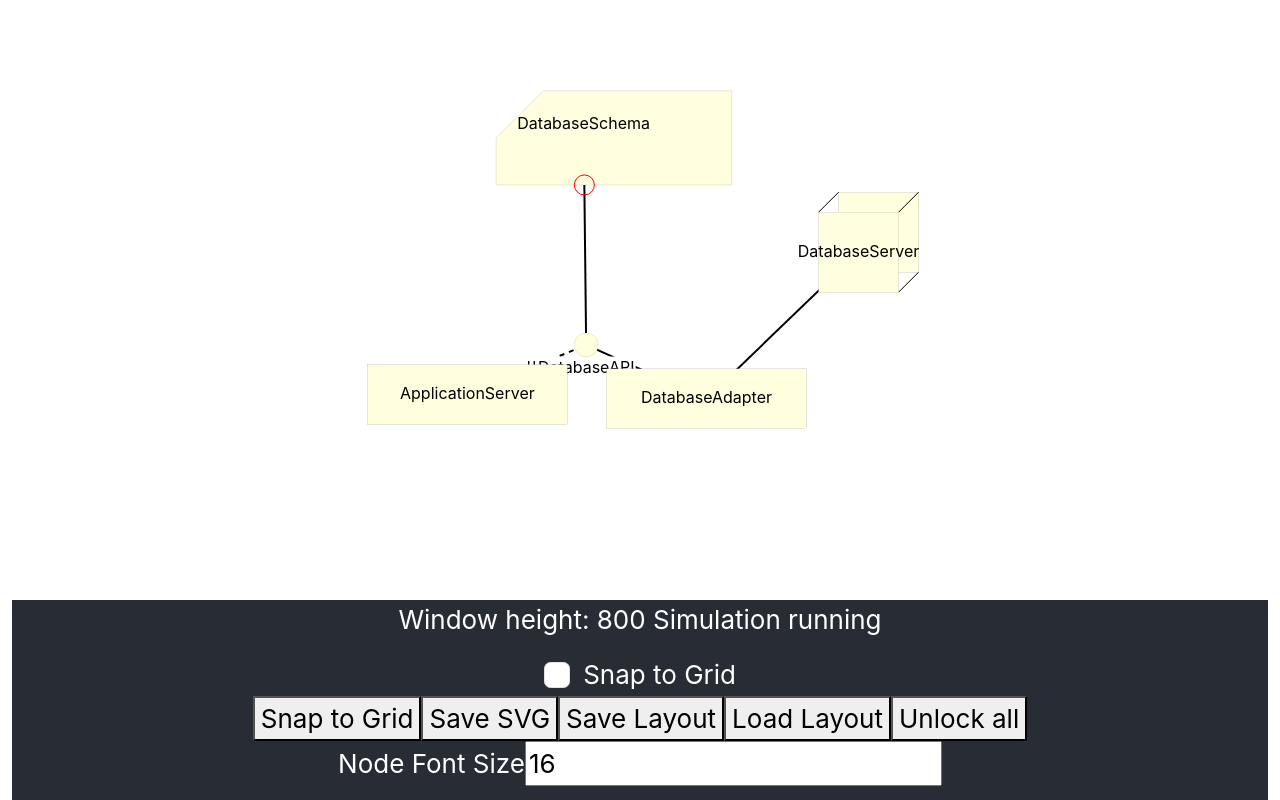
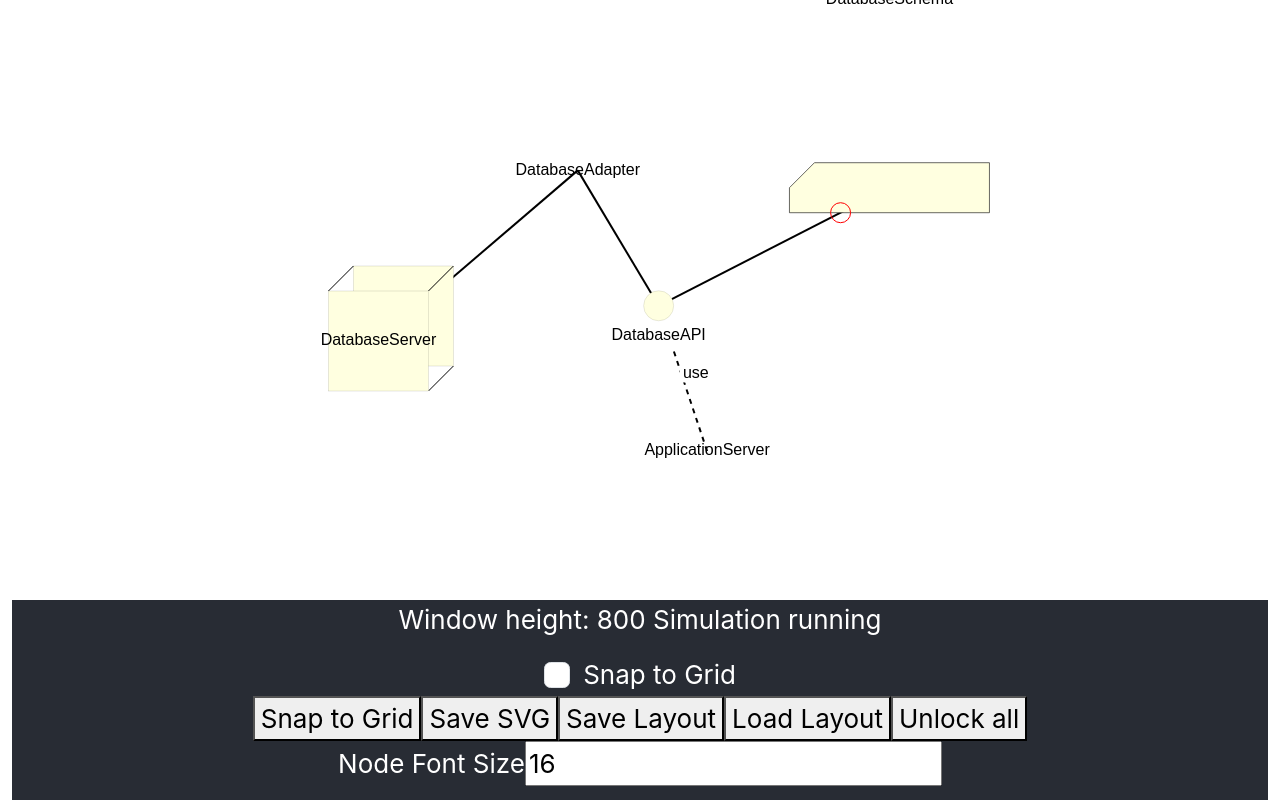
Before and after one commit to m-emm/graph-layouter-interactive, a React (Create React App) app: page / in a window 1280 px wide. Shown: the top 800 px of the page. Built offline with nearby package versions, Linux system fonts and the light colour scheme.

Commit message:
Add arrows for

```diff
--- a/src/App.js
+++ b/src/App.js
@@ -5,12 +5,12 @@
 function App() {
   const width = 2000;
   const height = 900;
-  const nodeRadius = 40;
+  const nodeRadius = 50;
 
   return (
     <div className="App">
       <header className="App-header">
-        <GraphContainer width={width} height={height} nodeRadius={nodeRadius}/>
+        <GraphContainer width={width} height={height} nodeRadius={nodeRadius} />
       </header>
     </div>
   );
--- a/src/GraphContainer.js
+++ b/src/GraphContainer.js
@@ -10,6 +10,7 @@
 
 
 function GraphContainer({width,height,nodeRadius}) {
+  const boxAspecRatio  =  4.0;
   const centerForceStrength = 1.0
   const numCols = 5;
   const ref = React.useRef();
@@ -80,7 +81,7 @@
 
   return (
     <div ref={ref} className="graph-container">
-        <GraphSvg width={size.width} height={size.height} nodes={listNodes} edges={listEdges} velocityDecay="0.6" forces={forces} nodeRadius={nodeRadius} resizeCounter={resizeCounter} gridX={0.5*nodeRadius} gridY ={0.5*nodeRadius} ></GraphSvg>
+        <GraphSvg width={size.width} height={size.height} nodes={listNodes} edges={listEdges} velocityDecay="0.6" forces={forces} nodeRadius={nodeRadius} resizeCounter={resizeCounter} gridX={0.5*nodeRadius} gridY ={0.5*nodeRadius} boxAspecRatio={boxAspecRatio}></GraphSvg>
         <p>{resizeCounter}</p>
         </div>
   );
--- a/src/GraphNode.js
+++ b/src/GraphNode.js
@@ -1,15 +1,13 @@
 import LockIcon from "./LockIcon";
 
-function GraphNode({x,y,index,name,locked,radius}) {
-    const lock_icon = locked ? <LockIcon x={x-radius*2} y={y-radius*0.8} radius={radius*0.15} id={"locker_node_"+index} /> : null;
-    const width = 5*radius;
-    const height = 1.5*radius;
+function GraphNode({x,y,index,name,locked,width,height}) {
+    const lock_icon = locked ? <LockIcon x={x-width/2} y={y-height*0.5} radius={width*0.03} id={"locker_node_"+index} /> : null;
     return(
         // <circle cx={x} cy={y} r="10" stroke="black" strokeWidth="1" fill={fill} onClick={(e) => onClick(index,e)}  onDrag={(e) => onDrag(index,e)} />
         <g>
             <rect className="node-circle" x={x-width*0.5}  y={y-height*0.5} width={width} height={height}  fill="white"  id={"node_"+index}/>
             {lock_icon}
-            <text id={"node_"+index} x={x} y={y-radius*0.5} className="node-id" textAnchor="middle" alignmentBaseline="middle">{index}</text>
+            <text id={"node_"+index} x={x} y={y-height*0.25} className="node-id" textAnchor="middle" alignmentBaseline="middle">{index}</text>
             <text id={"node_"+index} x={x} y={y} className="node-name" textAnchor="middle" alignmentBaseline="middle">{name}</text>
         </g>
     )
--- a/src/GraphSvg_css.js
+++ b/src/GraphSvg_css.js
@@ -1,5 +1,5 @@
 
-function GraphSvg_css(nodeNameFontSize,edgeNameFontSize,nodeIdFontSize) {
+function GraphSvg_css(nodeNameFontSize, edgeNameFontSize, nodeIdFontSize) {
 
     return `
     svg text {
@@ -7,6 +7,7 @@
         -moz-user-select: none;
             -ms-user-select: none;
                 user-select: none;
+        font-family: sans-serif;
     }
     svg text::selection {
         background: none;
@@ -46,9 +47,9 @@
         stroke-dasharray: 5, 5;
     }
 
-    .document-path {
+    .node-border {
         stroke: black;
-        stroke-width: 0.1px;
+        stroke-width: 0.6px;
         fill: lightyellow;
     }
     `
--- a/src/ShapeNode.js
+++ b/src/ShapeNode.js
@@ -1,19 +1,28 @@
 import LockIcon from "./LockIcon";
-import  Polygon  from "./Polygon";
-import { asSvgMatrix,transformationMatrix } from "./geometry"
+import Polygon from "./Polygon";
+import { asSvgMatrix, transformationMatrix, boundingBox } from "./geometry"
 
-function ShapeNode({x,y,index,name,locked,shape,size}) {
-    const lock_icon = locked ? <LockIcon x={x-size*2} y={y-size*10} radius={size*10} id={"locker_node_"+index} /> : null;
-    const transformMatrix = transformationMatrix(x,y,size);
-    const transform = asSvgMatrix( transformMatrix);
-    const polygon = <Polygon transform={transform} vertices={shape} className="document-path" id={"node_" + index}  />
+function ShapeNode({ x, y, index, name, locked, shape, size, textYOffset }) {
+    const box = boundingBox(shape);
+    const width = box.width;
+    const height = box.height;
+    const lockSize = size * 6;
+    const lock_icon = locked ? <LockIcon x={x - width / 2+2*lockSize} y={y - height / 2 + 0.5 * size} radius={size * 6} id={"locker_node_" + index} /> : null;
+    const transformMatrix = transformationMatrix(x, y, size);
+    const transform = asSvgMatrix(transformMatrix);
+    const polygon = <Polygon transform={transform} vertices={shape} className="node-border" id={"node_" + index} />
+    const nameLength = name.length *8;
+    const textBackground = textYOffset > 0 ? <rect x={x-nameLength/2} y={y + textYOffset-height*0.25} width={nameLength} height={height * 0.5} fill="white" stroke="none" /> : null;
 
-    return(
+    return (
         <g>
             {polygon}
             {lock_icon}
-            <text id={"node_"+index} x={x} y={y-size*0.5} className="node-id" textAnchor="middle" alignmentBaseline="middle">{index}</text>
-            <text id={"node_"+index} x={x} y={y} className="node-name" textAnchor="middle" alignmentBaseline="middle">{name}</text>
+
+
+            {textBackground}
+            <text id={"node_" + index} x={x} y={y - size * 0.5 + textYOffset} className="node-id" textAnchor="middle" alignmentBaseline="middle">{index}</text> : null;
+            <text id={"node_" + index} x={x} y={y + textYOffset} className="node-name" textAnchor="middle" alignmentBaseline="middle">{name}</text>
         </g>
     )
 }
--- a/src/geometry.js
+++ b/src/geometry.js
@@ -110,30 +110,24 @@
 
 };
 
+const boundingBox = (points) => {
+  const x = R.map((point) => point.x, points);
+  const y = R.map((point) => point.y, points);
+  return {
+    x: Math.min(...x),
+    y: Math.min(...y),
+    width: Math.max(...x) - Math.min(...x),
+    height: Math.max(...y) - Math.min(...y),
+  };
+};
+
 const centerAndScalePoints = (points) => {
-  // calculate center of vertices
-  const center = R.reduce(
-    (acc, vertex) => {
-      acc.x += vertex.x / points.length;
-      acc.y += vertex.y / points.length;
-      return acc;
-    },
-    { x: 0, y: 0 },
-    points
-  );
-
-  const size = R.reduce(
-    (acc, vertex) => {
-      const dx = vertex.x - center.x;
-      const dy = vertex.y - center.y;
-      const d = Math.sqrt(dx * dx + dy * dy);
-      if (d > acc) acc = d;
-      return acc;
-    },
-    0,
-    points
-  );
-
+  const boundingBoxOfPoints = boundingBox(points);
+  const size = R.max(boundingBoxOfPoints.width, boundingBoxOfPoints.height);
+  const center = {
+    x: boundingBoxOfPoints.x + boundingBoxOfPoints.width / 2,
+    y: boundingBoxOfPoints.y + boundingBoxOfPoints.height / 2,
+  };
   const scale = 1 / size;
   // center and scale vertices
   return R.map((vertex) => {
@@ -152,5 +146,6 @@
   transformPoints,
   invertTransformationMatrix,
   asSvgMatrix,
+  boundingBox
 };
 export { getLineIntersection, getIntersectingPoints, isPointInPolygon, centerAndScalePoints };
--- a/src/nodeShapes.js
+++ b/src/nodeShapes.js
@@ -1,11 +1,21 @@
 import { centerAndScalePoints } from "./geometry";
 
-const nodeShapeDocument = () => {
+const nodeShapeDefault = (aspectRatio) => {
+  const xMax = ( aspectRatio || 4 );
+  return centerAndScalePoints( [
+    { x: 0, y: 0 },
+    { x: xMax, y: 0 },
+    { x: xMax, y: 1 },
+    { x: 0, y: 1 },
+  ])
+};
 
+const nodeShapeDocument = (aspectRatio) => {
+  const xMax = ( aspectRatio || 4 ) -0.5 ;
   return centerAndScalePoints( [
     { x: 0, y: -0.5 },
-    { x: 2, y: -0.5 },
-    { x: 2, y: 0.5 },
+    { x: xMax, y: -0.5 },
+    { x: xMax, y: 0.5 },
     { x: -0.5, y: 0.5 },
     { x: -0.5, y: 0 },
     { x: 0, y: -0.5 },
@@ -13,13 +23,52 @@
   ])
 };
 
-const nodeShapeFromName = (nodeType) => {
+const nodeShapeInterface = (aspectRatio) => {
+  const numPoints = 20;
+  const radius = 1/8*0.8;
+  const yOffset = 0;
+  return  Array(numPoints).fill(0).map((_,i) => {
+    const angle = i * 2 * Math.PI / numPoints;
+    const x = radius*Math.cos(angle);
+    const y = radius*Math.sin(angle)+ yOffset;
+    return {x,y};
+  }
+  )
+};
+
+
+const nodeShapeComputationNode = (aspectRatio) => {
+  const xMax = ( aspectRatio || 4 )  ;
+  return centerAndScalePoints( [
+    { x: 0, y: 0 },
+    { x: xMax, y: 0 },
+    { x: xMax+0.5, y: 0.5 },
+    { x: xMax+0.5, y: 1.5 },
+    { x: 0.5, y: 1.5 },
+    { x: 0, y: 1 }
+  ])
+};
+
+const nodeShapeFromName = (nodeType,aspectRatio) => {
   switch (nodeType) {
     case "document":
-      return nodeShapeDocument();
+      return nodeShapeDocument(aspectRatio);
+    case "computation-node":
+      return nodeShapeComputationNode(aspectRatio);
+    case "interface":
+      return nodeShapeInterface(aspectRatio);
     default:
-        return nodeShapeDocument();
+        return nodeShapeDefault(aspectRatio);
   }
 };
 
-export {nodeShapeFromName};
+const arrowHead = (line, position,size) => {
+  const angle = Math.atan2(line.y2 - line.y1, line.x2 - line.x1);
+  const x1 = position.x - size * Math.cos(angle - Math.PI / 6);
+  const y1 = position.y - size * Math.sin(angle - Math.PI / 6);
+  const x2 = position.x - size * Math.cos(angle + Math.PI / 6);
+  const y2 = position.y - size * Math.sin(angle + Math.PI / 6);
+  return [{ x: x1, y: y1 }, { x: x2, y: y2}, { x: position.x, y: position.y }];
+}
+
+export {nodeShapeFromName,arrowHead};
```
